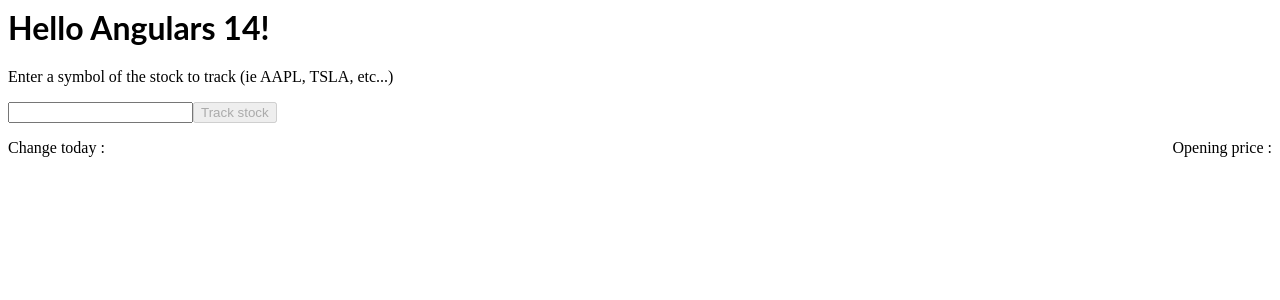
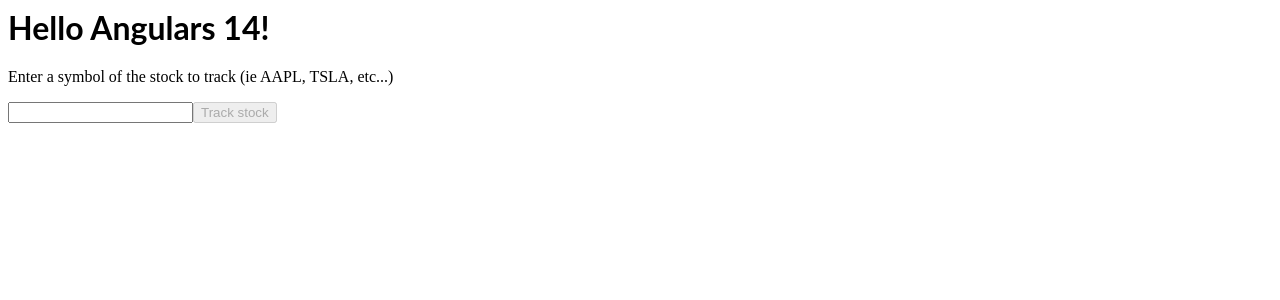
Before and after one commit to loisolire/angular-ivy-ywu6gb, an Angular app: page / in a window 1280 px wide. Shown: the top 300 px of the page. Built offline with nearby package versions, Linux system fonts and the light colour scheme.

Commit message:
3 files modified

```diff
--- a/src/app/app.component.html
+++ b/src/app/app.component.html
@@ -2,4 +2,4 @@
 <app-search-track-form
   (subbmitForm)="setDisplay($event)"
 ></app-search-track-form>
-<app-stock-panel [quotes]="quotes"></app-stock-panel>
+<app-stock-panel [quotes]="quotes" *ngIf="quotes"></app-stock-panel>
--- a/src/app/stock-panel/stock-panel.component.css
+++ b/src/app/stock-panel/stock-panel.component.css
@@ -1,11 +1,19 @@
 :host {
   display: flex;
   flex-direction: column;
+  border: 1px solid black;
+  border-radius: 5px;
+  height: 50px;
+  padding: 15px;
 }
 
 .line {
   display: flex;
   flex-direction: row;
   align-items: center;
-  justify-content: space-between;
+  justify-content: flex-start;
 }
+
+.line > span {
+  margin-right: 15px;
+}
--- a/src/app/stock-panel/stock-panel.component.html
+++ b/src/app/stock-panel/stock-panel.component.html
@@ -1,5 +1,5 @@
 <div class="line">
-  <span>Change today : {{ display?.c | currency: 'USD':true }}</span>
-  <span>Opening price : {{ display?.o | currency: 'USD':true }}</span>
+  <span>Change today : {{ quotes?.c | currency: 'USD':true }}</span>
+  <span>Opening price : {{ quotes?.o | currency: 'USD':true }}</span>
 </div>
 <div class="line"></div>
```
